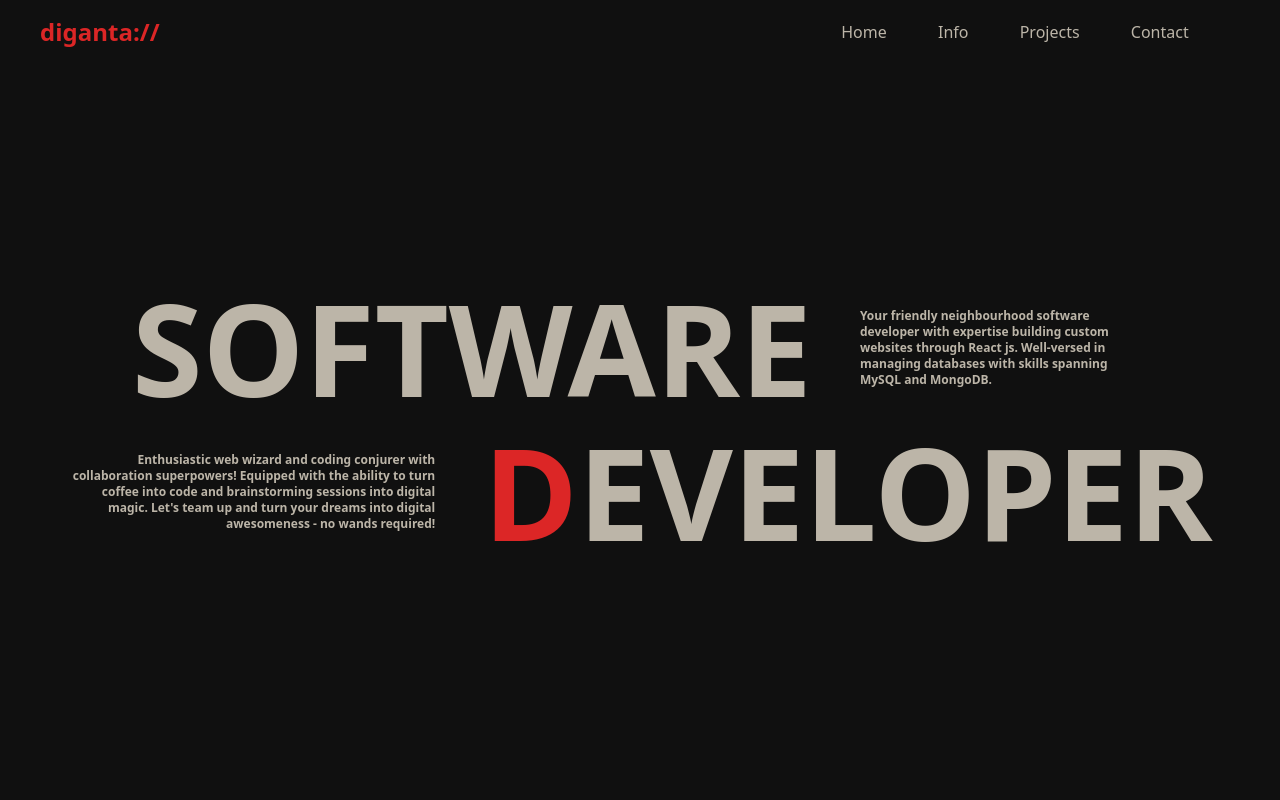
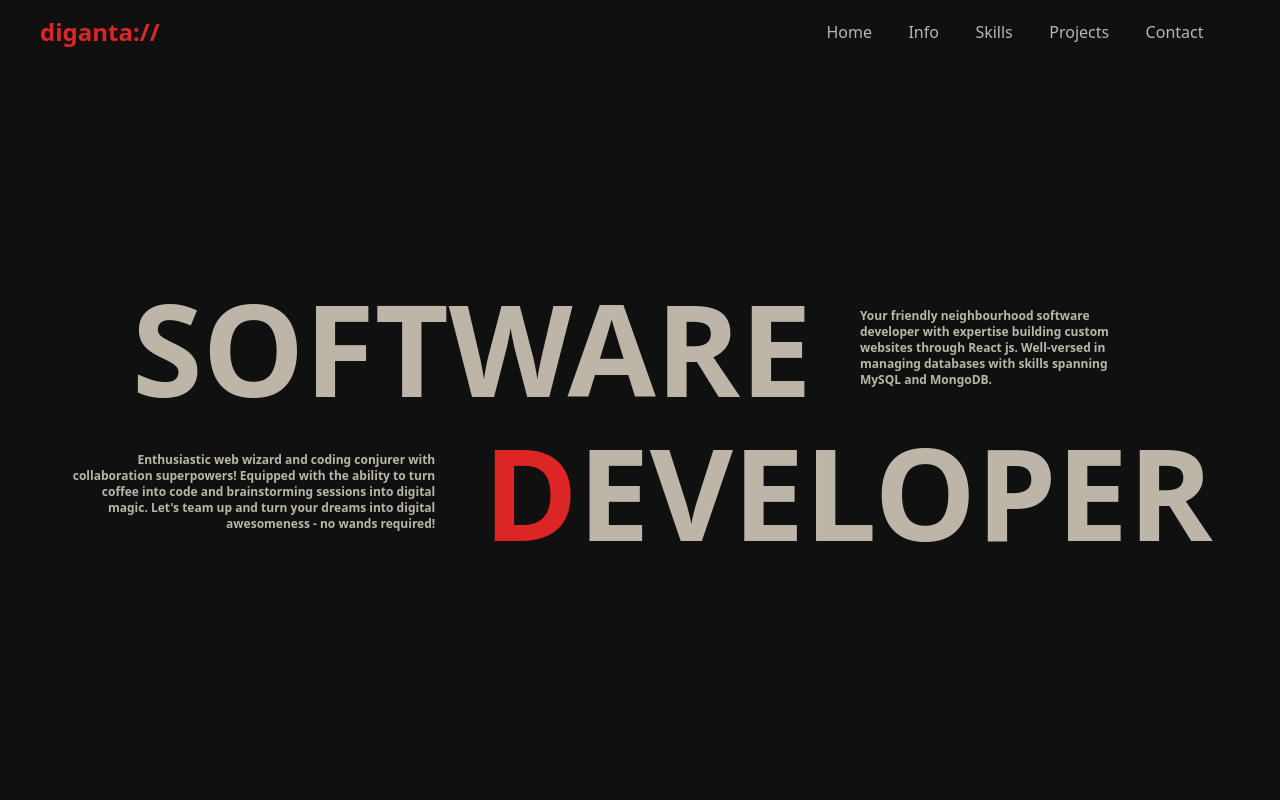
Before and after one commit to Riponz/personal-portfolio, a React (Vite) app: page / in a window 1280 px wide. Shown: the top 800 px of the page. Built offline with nearby package versions, Linux system fonts and the light colour scheme; a web font is replaced by a local one.

Commit message:
id link fixes

```diff
--- a/src/Components/Navbar.jsx
+++ b/src/Components/Navbar.jsx
@@ -4,6 +4,7 @@ import CloseIcon from '@mui/icons-material/Close';
 
 function Navbar() {
     const [ open, setOpen ] = useState(false)
+
 
 
     const handleOpen = () => {
@@ -15,17 +16,18 @@ function Navbar() {
             <span className='text-2xl text-red-600 cursor-default hover:text-[#BCB5A8] font-bold'><a href="#home">diganta://</a></span>
             <div onClick={handleOpen} className='lg:hidden'>{open? <CloseIcon/> : <MenuIcon className='text-2xl'/> }</div>
             <ol className={`w-[450px] justify-evenly hidden lg:flex items-center font-medium text-1xl `}>
-                <li className='hover:text-red-600'><a href="#home">Home</a></li>
-                <li className='hover:text-red-600'><a href="#info">Info</a></li>
-                <li className='hover:text-red-600'><a href="#projects">Projects</a></li>
-                <li className='hover:text-red-600'><a href="#contact">Contact</a></li>
+                <li className="hover:text-red-600" ><a href="#home">Home</a></li>
+                <li className="hover:text-red-600" ><a href="#info">Info</a></li>
+                <li className="hover:text-red-600" ><a href="#skills">Skills</a></li>
+                <li className="hover:text-red-600" ><a href="#projects">Projects</a></li>
+                <li className="hover:text-red-600" ><a href="#contact">Contact</a></li>
             </ol>
         </nav>
             <div className={`bg-[#101010] w-full z-[9] h-[100vh] flex flex-col justify-center items-center fixed transition-all top-0 duration-900 ease-in ${open? "top-0" : "top-[-1000px]"} `}>
-                <a className='text-4xl' onClick={() => {setOpen(!open)}} href="#home">Home</a>
-                <a className='text-4xl' onClick={() => {setOpen(!open)}} href="#info">Info</a>
-                <a className='text-4xl' onClick={() => {setOpen(!open)}} href="#projects">Projects</a>
-                <a className='text-4xl' onClick={() => {setOpen(!open)}} href="#contact">Contact</a>
+                <a className='text-4xl my-2' onClick={() => {setOpen(!open)}} href="#home">Home</a>
+                <a className='text-4xl my-2' onClick={() => {setOpen(!open)}} href="#info">Info</a>
+                <a className='text-4xl my-2' onClick={() => {setOpen(!open)}} href="#projects">Projects</a>
+                <a className='text-4xl my-2' onClick={() => {setOpen(!open)}} href="#contact">Contact</a>
             </div>
         </>
     )
--- a/src/Components/SelfBanner.jsx
+++ b/src/Components/SelfBanner.jsx
@@ -12,7 +12,7 @@ function SelfBanner() {
     return (
         <>
         {/* <div id="info" className="banner pt-[4rem] overflow-hidden"><Banner/></div> */}
-            <div className="main mt-8 flex  justify-center items-center overflow-hidden w-full h-max py-10 flex-col lg:flex-row ">
+            <div id='info' className="main mt-8 flex  justify-center items-center overflow-hidden w-full h-[100vh] py-10 flex-col lg:flex-row ">
             <img data-aos="fade-right" className='self relative aspect-square rounded-[50%] z-[0] grayscale w-[50%] md:w-[28%] lg:w-[22%] mb-7 lg:mb-0' src={selfImg} alt="" />
                 <div data-aos="fade-left" className="details w-[18rem] lg:w-[30rem] xl:w-[35rem] overflow-hidden h-fit flex flex-col justify-center items-start ml-[10px] ">
                     <span className='text-lg lg:text-2xl xl:text-3xl min-[1440px]:text-4xl text-red-600 mb-3'>HELLO PEOPLE.</span>
--- a/src/Components/SkillCard.jsx
+++ b/src/Components/SkillCard.jsx
@@ -1,5 +1,4 @@
 import React from 'react'
-import node from "./../Utilities/logos/nodejs.png"
 
 function SkillCard({ name, img }) {
     return (
--- a/src/Components/Skills.jsx
+++ b/src/Components/Skills.jsx
@@ -27,7 +27,7 @@ function Skills() {
     return (
         <>
         <div className='my-10'>
-            <div id="projects" data-aos="fade-right" className="heading w-full flex justify-center mb-3 items-center pt-9 font-bold text-[4rem] md:text-[5rem] lg:[7rem] xl:text-[7.5rem]">SKILLS</div>
+            <div id="skills" data-aos="fade-right" className="heading w-full flex justify-center mb-3 items-center pt-9 font-bold text-[4rem] md:text-[5rem] lg:[7rem] xl:text-[7.5rem]">SKILLS</div>
             <section className="skills flex flex-wrap mt-8 h-max justify-evenly items-center">
                 <SkillCard name="C++" img={logo2} />
                 <SkillCard name="Express" img={logo3} />
```
Also changed, not shown: src/index.css (line endings or trailing spaces).
